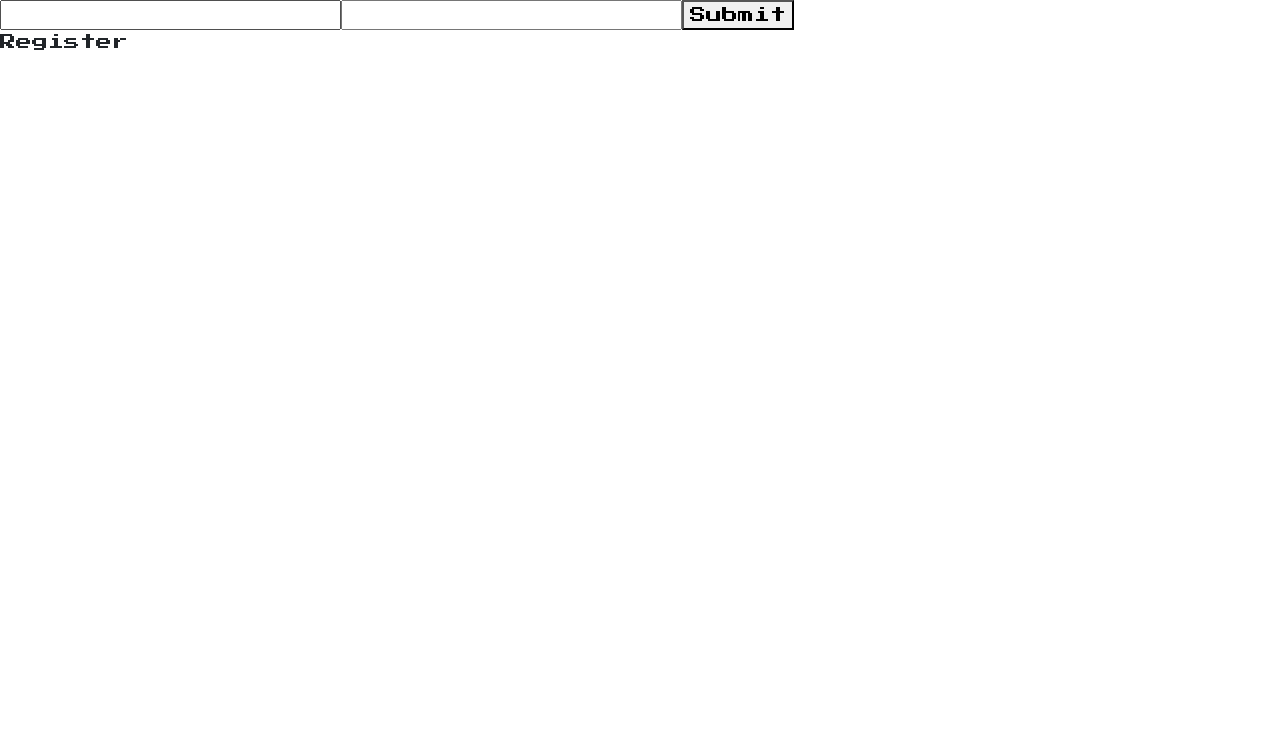
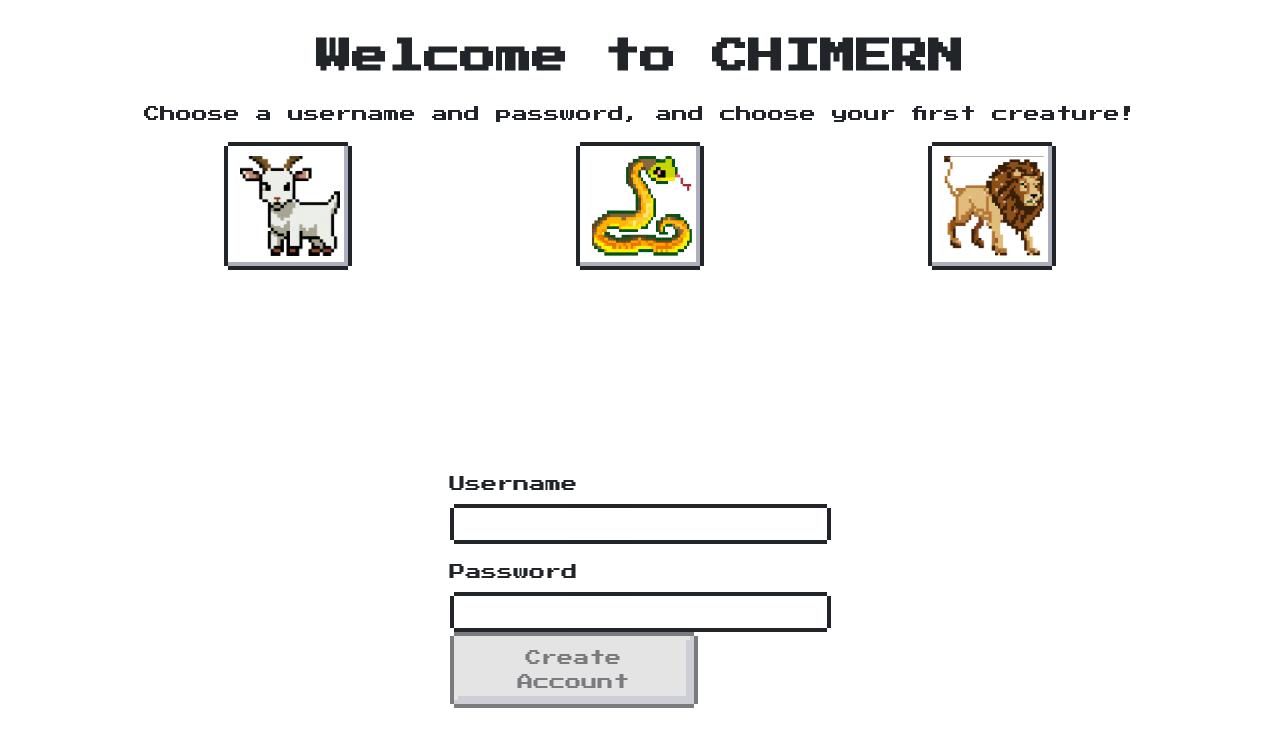
Before and after one commit to nelsjack/chimern, a React (Create React App) app in the folder client/: page /register in a window 1280 px wide. Shown: the top 746 px of the page. Built offline with nearby package versions, Linux system fonts and the light colour scheme; no server answers.

Commit message:
feat: create hi-fi registraation UI

```diff
--- /dev/null
+++ b/client/src/components/Register.css
@@ -0,0 +1,40 @@
+.registration-container {
+    display: flex;
+    flex-direction: column;
+    justify-content: center;
+    align-items: center;
+}
+
+.title {
+    font-size: 2.25em;
+    text-align: center;
+}
+
+.prompt {
+    text-align: center;
+    margin-top: 10px;
+}
+
+.creature-btn-container {
+    display: flex;
+    flex-direction: row;
+    justify-content: space-evenly;
+    width: 100%;
+}
+
+.creature-btn {
+    width: 120px;
+    height: 120px;
+}
+
+.creature-sprite {
+    width: 100px;
+    height: 100px;
+}
+
+.flavor-text {
+    text-align: center;
+    font-size: 0.9em;
+    margin-top: 20px;
+    height: 150px;
+}
--- a/client/src/components/Register.jsx
+++ b/client/src/components/Register.jsx
@@ -1,12 +1,21 @@
 import { useNavigate } from 'react-router-dom'
-import { useEffect } from 'react'
+import { useState, useEffect } from 'react'
+import "./Register.css"
+import mongoat from "../mongoat.png"
+import lionode from "../lionode.png"
+import dreacton from "../dreacton.png"
 
 function Register() {
+const [usernameFieldValue, setUsernameFieldValue] = useState("")
+const [passwordFieldValue, setPasswordFieldValue] = useState("")
+const [buttonStatus, setButtonStatus] = useState("")
+const [creature, setCreature] = useState("")
 const navigate = useNavigate();
 
 useEffect(() => {
     checkUserAuth();
-}, [])
+    checkUserInput();
+})
 
 async function handleRegister(e) {
     e.preventDefault()
@@ -27,9 +36,24 @@ async function handleRegister(e) {
     .then(data => {
         console.log('registration status: ', data)
         localStorage.setItem("token", data.token)
+        console.log('Registration Successful')
         checkUserAuth();
     })
 }
+
+    function displayFlavorText() {
+        if (creature === "mongoat") return "MONGOAT Lorem ipsum dolor sit amet, consectetur adipiscing elit. Etiam ut eleifend arcu, id sagittis massa. Sed eu interdum nibh. Sed leo dui, auctor eget hendrerit non, vestibulum nec arcu."
+        if (creature === "dreacton") return "DREACTON Lorem ipsum dolor sit amet, consectetur adipiscing elit. Etiam ut eleifend arcu, id sagittis massa. Sed eu interdum nibh. Sed leo dui, auctor eget hendrerit non, vestibulum nec arcu."
+        if (creature === "lionode") return "LIONODE Lorem ipsum dolor sit amet, consectetur adipiscing elit. Etiam ut eleifend arcu, id sagittis massa. Sed eu interdum nibh. Sed leo dui, auctor eget hendrerit non, vestibulum nec arcu."
+    }
+
+    function checkUserInput() {
+        if (usernameFieldValue && passwordFieldValue && creature) {
+            setButtonStatus("is-primary")
+        } else {
+            setButtonStatus("is-disabled")
+        }
+    }
 
     function checkUserAuth() {
         fetch("http://localhost:3333/checkUserAuth", {
@@ -40,20 +64,39 @@ async function handleRegister(e) {
     .then(res => res.json())
     .then(data => {
         if(data.isLoggedIn) {
-            console.log('Registration Successful')
             navigate("/")
         }
     })
 }
 
     return (
-        <form onSubmit={event => handleRegister(event)}>
-            <input required type='username'/>
-            <input required type='password'/>
-            <input type='submit' value='Submit'/>
-            <p>Register</p>
-        </form>
-
+        <div className="registration-container">
+            <h1 className="title">Welcome to CHIMERN</h1>
+            <p className="prompt">Choose a username and password, and choose your first creature!</p>
+            <div className="creature-btn-container">
+                <button className="nes-btn creature-btn" onClick={() => setCreature("mongoat")}>
+                    <img className="creature-sprite" src={mongoat} alt="mongoat"/>
+                </button>
+                <button className="nes-btn creature-btn" onClick={() => setCreature("dreacton")}>
+                    <img className="creature-sprite" src={dreacton} alt="dreacton"/>
+                </button>
+                <button className="nes-btn creature-btn" onClick={() => setCreature("lionode")}>
+                    <img className="creature-sprite" src={lionode} alt="lionode"/>
+                </button>
+            </div>
+            <p className="flavor-text">{displayFlavorText()}</p>
+            <form onSubmit={event => handleRegister(event)}>
+                <div className="nes-field">
+                    <label className="input-label">Username</label>
+                    <input className={"nes-input"} required type="username" onChange={(e) => {setUsernameFieldValue(e.target.value)}}/>
+                    <label className="input-label">Password</label>
+                    <input className={"nes-input"} required type="password" onChange={(e) => {setPasswordFieldValue(e.target.value)}}/>
+                    <div className="nes-btn-container">
+                        <button className={"nes-btn " + buttonStatus} type="submit">Create Account</button>
+                    </div>
+                </div>
+            </form>
+        </div>
     )
 }
 
```
